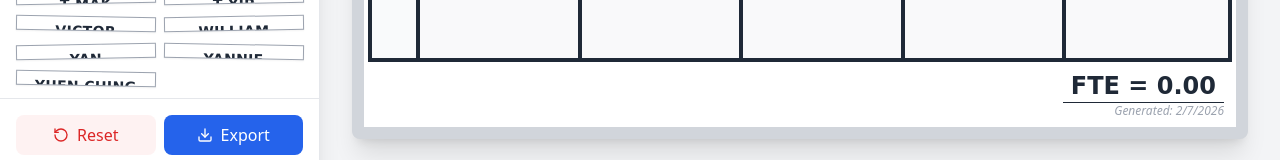
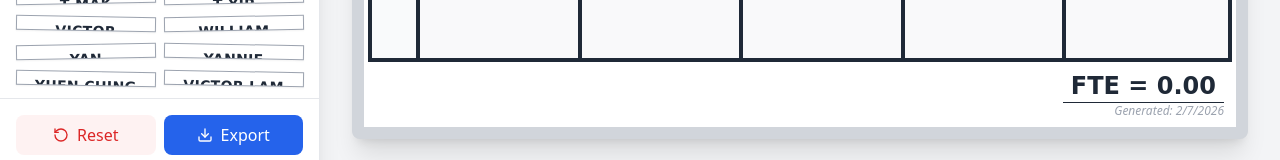
Before and after one commit to andrewlui0218/Orthostaffroster, a React (Vite) app: page / in a window 1280 px wide. Shown: the part 629-789 px from the top of the page. Built offline with nearby package versions, Linux system fonts and the light colour scheme.

Commit message:
Add Victor Lam to the constants list

```diff
--- a/constants.ts
+++ b/constants.ts
@@ -43,6 +43,7 @@ export const INITIAL_STAFF: StaffMember[] = [
   { id: 'yan', name: 'Yan', role: 'PT', defaultColor: 'white' },
   { id: 'yannie', name: 'Yannie', role: 'PT', defaultColor: 'white' },
   { id: 'yuen_ching', name: 'Yuen Ching', role: 'PT', defaultColor: 'white' },
+  { id: 'victor_lam', name: 'Victor Lam', role: 'PT', defaultColor: 'white' },
 
   // Support / PCA
   { id: 'ria', name: 'Ria', role: 'Support', defaultColor: 'white' },
```
